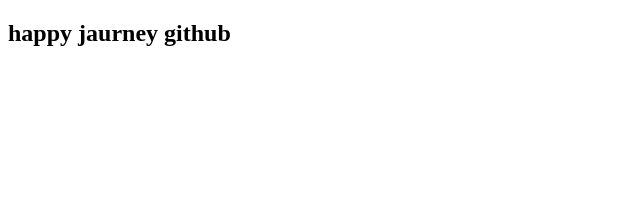
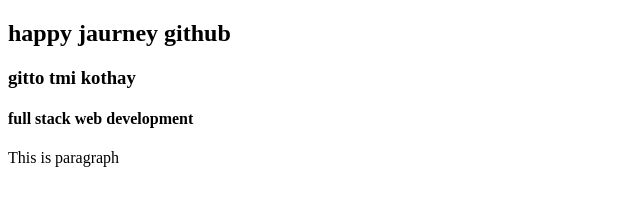
Before and after one commit to rashida1234/batch2.webdevelopment, a plain HTML site: page index.html in a window 1280 px wide. Shown: the whole page, without its empty margins (0-640 px from the left). Drawn offline with Linux system fonts and the light colour scheme.

Commit message:
send to github

```diff
--- a/index.html
+++ b/index.html
@@ -8,5 +8,8 @@
 </head>
 <body>
     <h2>happy jaurney github</h2>
+    <h3>gitto tmi kothay</h3>
+    <h4>full stack web development</h4>
+    <p>This is paragraph</p>
 </body>
 </html>
```
